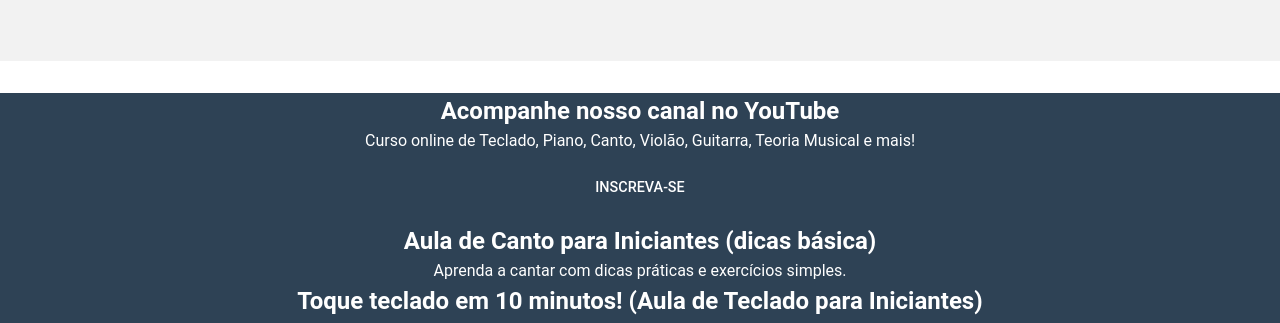
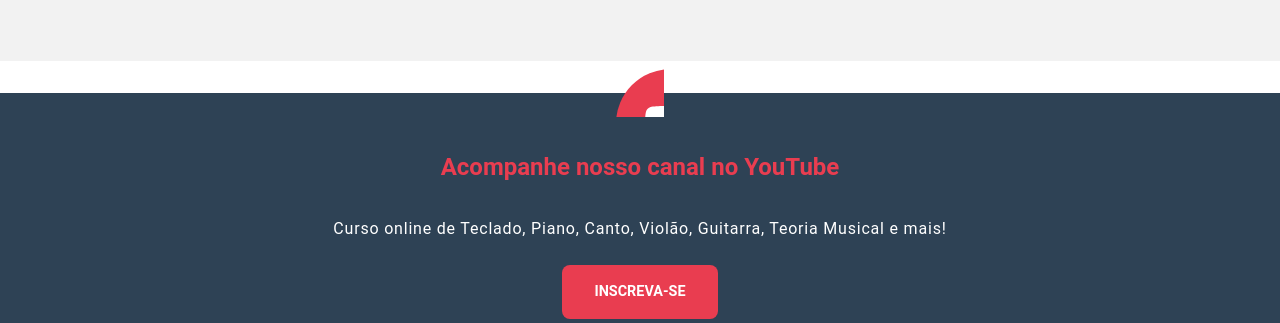
Before and after one commit to Quicaia/MusicDoc, a plain HTML site: page index.html in a window 1280 px wide. Shown: the part 2122-2445 px from the top of the page. Drawn offline with Linux system fonts and the light colour scheme.

Commit message:
Update estilo.css
video.css

```diff
--- a/src/css/estilo.css
+++ b/src/css/estilo.css
@@ -366,7 +366,63 @@
     position: 1.2rem 2rem .9rem;
     position: relative;
 }
+.icone--youtube::before {
+    content: "";
+    width:3rem;
+    height:3rem;
+    background-image: url(../img/icone-youtube.svg);
+    background-repeat: no-repeat;
+    position: absolute;
+    top: 0;
+    left: 50%;
+    transform: translate(-50%, -50%);
+}
+.canal__titulo {
+    color: #e93d50;
+    font-size: 1.5rem;
+    font-weight: 600;
+    margin-top: 1.5rem;
+    padding: 2rem 0;
+}
 
+.canal__texto{
+    letter-spacing: .8px;
+    font-size: 1rem;
+    font-weight: 400;
+    margin-bottom: 1rem;
+}
+.canal__btn{
+    color: #fff;
+    background-color: #e93d50;
+    padding: 1rem 2rem;
+    border-radius: 8px;
+    font-weight: 600;
+    text-transform: uppercase;
+    transition: .3s ease;
+}
+.video-descricao{
+    width: 80%;
+}
+.descricao__titulo {
+    font-size: .9rem;
+    font-weight: 500;
+    line-height: 1.5;
+    margin-bottom: 1rem;
+}
+.descricao__titulo::before{
+    content: "";
+    width: 3rem;
+    height: 3px;
+    background-image: url(../img/play-button.svg);
+    background-size: 100%;
+    display: block;
+    margin: 1.2rem auto 1rem;
+}
+
+.chamada__youtube--video1 {
+    background-image: url(../img/videos-thumbnail-video1.png);
+
+}
 
                                   /*FOOTER STYLE*/
 
```
